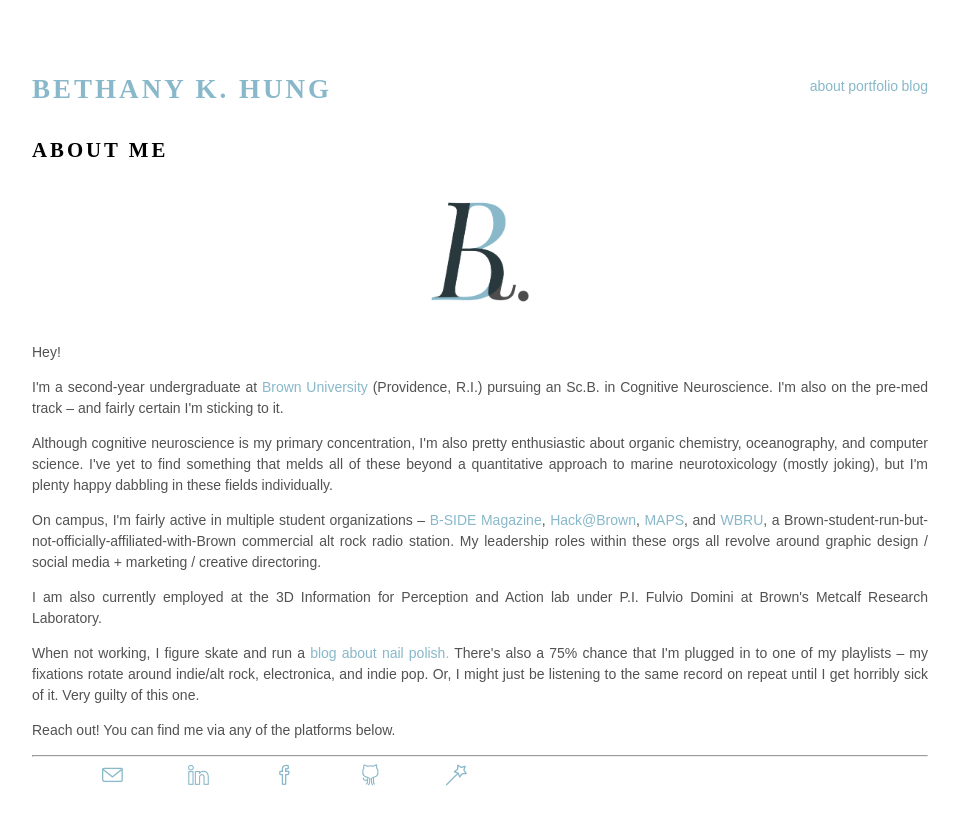
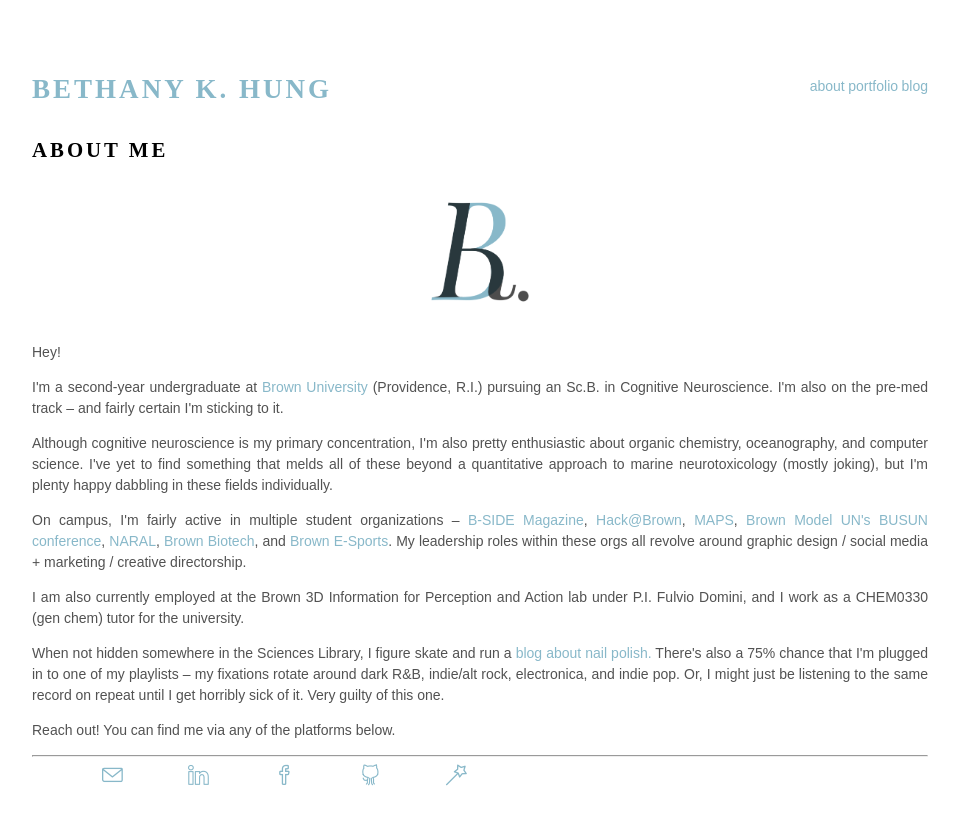
Before and after one commit to bethny/bethny.github.io, a Jekyll site: the page built from about/index.html, in a window 1280 px wide. Shown: the top 825 px of the page, without its empty margins (160-1119 px from the left). Built offline with Jekyll 4.4.1, drawn with Linux system fonts in a browser that asks for light colours; nearby versions of some CDN libraries.

Commit message:
Update index.html

```diff
--- a/about/index.html
+++ b/about/index.html
@@ -8,9 +8,9 @@
 	<p>Hey!</p>
 	<p>I'm a second-year undergraduate at <a href="http://www.brown.edu/">Brown University</a> (Providence, R.I.) pursuing an Sc.B. in Cognitive Neuroscience. I'm also on the pre-med track – and fairly certain I'm sticking to it.</p>
 	<p>Although cognitive neuroscience is my primary concentration, I'm also pretty enthusiastic about organic chemistry, oceanography, and computer science. I've yet to find something that melds all of these beyond a quantitative approach to marine neurotoxicology (mostly joking), but I'm plenty happy dabbling in these fields individually.</p>
-	<p>On campus, I'm fairly active in multiple student organizations – <a href="http://www.bsidemagazine.org">B-SIDE Magazine</a>, <a href = "https://www.facebook.com/hackatbrown/?fref=ts">Hack@Brown</a>, <a href = "https://www.facebook.com/brownmaps/?fref=ts">MAPS</a>, and <a href = "http://www.wbru.com/">WBRU</a>, a Brown-student-run-but-not-officially-affiliated-with-Brown commercial alt rock radio station. My leadership roles within these orgs all revolve around graphic design / social media + marketing / creative directoring.</p>
-	<p>I am also currently employed at the 3D Information for Perception and Action lab under P.I. Fulvio Domini at Brown's Metcalf Research Laboratory.</p>
-	<p>When not working, I figure skate and run a <a href="http://www.nails-and-whales.blogspot.com">blog about nail polish.</a> There's also a 75% chance that I'm plugged in to one of my playlists – my fixations rotate around indie/alt rock, electronica, and indie pop. Or, I might just be listening to the same record on repeat until I get horribly sick of it. Very guilty of this one.</p>
+	<p>On campus, I'm fairly active in multiple student organizations – <a href="http://www.bsidemagazine.org">B-SIDE Magazine</a>, <a href = "https://www.facebook.com/hackatbrown/?fref=ts">Hack@Brown</a>, <a href = "https://www.facebook.com/brownmaps/?fref=ts">MAPS</a>, <a href = "https://www.facebook.com/busunbuzz/?fref=ts">Brown Model UN's BUSUN conference</a>, <a href="https://www.facebook.com/naralprochoicebrown/?fref=ts">NARAL</a>, <a href="https://www.facebook.com/brownbiotechclub/?fref=ts">Brown Biotech</a>, and <a href="https://www.facebook.com/groups/927202420682754/">Brown E-Sports</a>. My leadership roles within these orgs all revolve around graphic design / social media + marketing / creative directorship.</p>
+	<p>I am also currently employed at the Brown 3D Information for Perception and Action lab under P.I. Fulvio Domini, and I work as a CHEM0330 (gen chem) tutor for the university.</p>
+	<p>When not hidden somewhere in the Sciences Library, I figure skate and run a <a href="http://www.nails-and-whales.blogspot.com">blog about nail polish.</a> There's also a 75% chance that I'm plugged in to one of my playlists – my fixations rotate around dark R&amp;B, indie/alt rock, electronica, and indie pop. Or, I might just be listening to the same record on repeat until I get horribly sick of it. Very guilty of this one.</p>
 	<p>Reach out! You can find me via any of the platforms below.</p>
 	<hr>
 </div><!-- /.blurb -->
```
